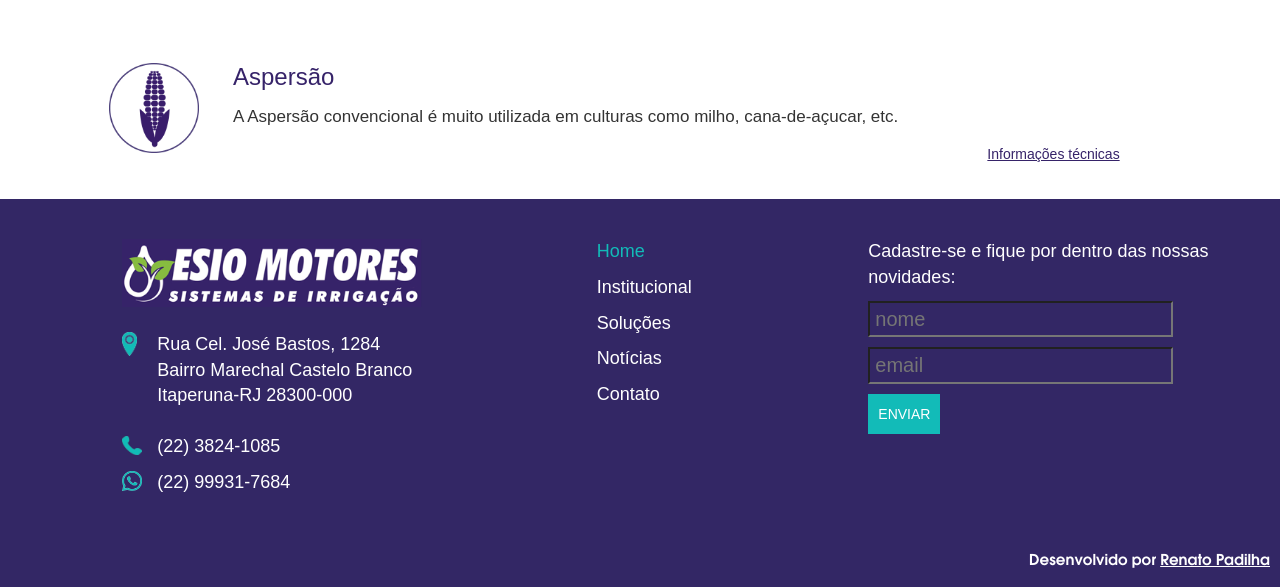
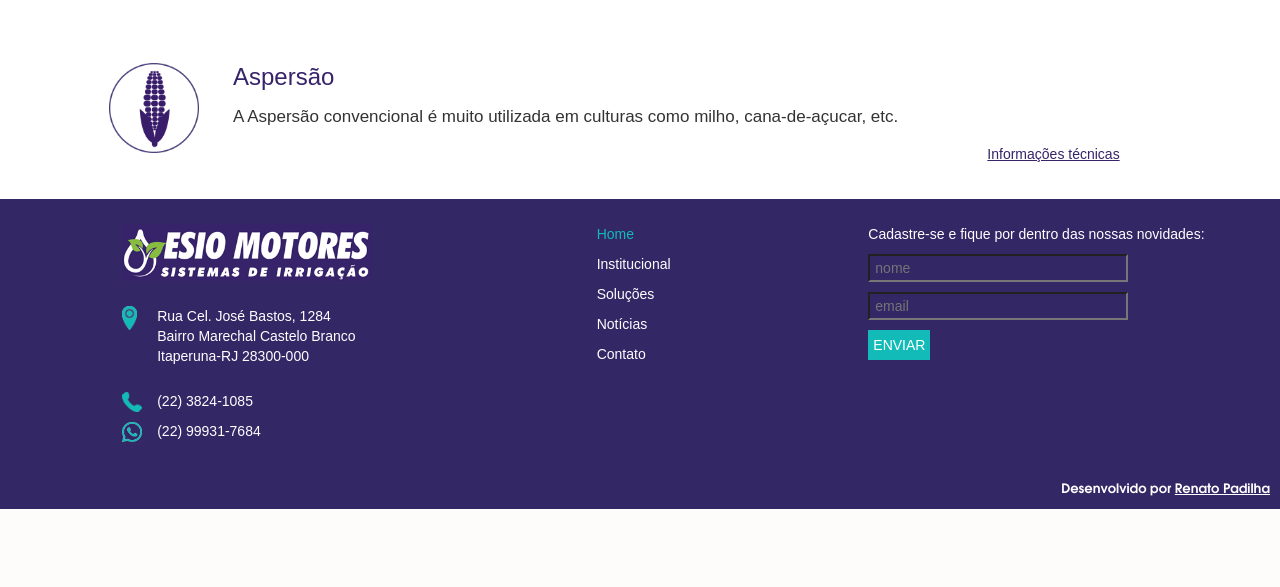
Before and after one commit to rpadilha/esio, a Django app: page /solucoes/ in a window 1280 px wide. Shown: the part 827-1414 px from the top of the page. After the commit the page ends 1336 px from the top, so only its background shows below. Run offline with Django 3.2, Linux system fonts and the light colour scheme; some libraries are stand-ins or nearby versions.

Commit message:
Revision v8 -  Adjusting FOOTER font size

```diff
--- a/esiomotores/core/static/css/inside_styles.css
+++ b/esiomotores/core/static/css/inside_styles.css
@@ -19,28 +19,28 @@ Cinza Claro Últimas Notícias -> rgb(124,124,124)
 #hero-about {
     background: url("../img/01-hero_bg.jpg") center center no-repeat;
     background-size: cover;
-    display: table;
+    display: block;
     width: 100%;
     box-shadow: inset 0 0 100px #000;
 }
 #hero-solutions {
     background: url("../img/02-hero_bg.jpg") center center no-repeat;
     background-size: cover;
-    display: table;
+    display: block;
     width: 100%;
     box-shadow: inset 0 0 100px #000;
 }
 #hero-contact {
     background: url("../img/04-hero_bg.jpg") center center no-repeat;
     background-size: cover;
-    display: table;
+    display: block;
     width: 100%;
     box-shadow: inset 0 0 100px #000;
 }
 #hero-blog {
     background: url("../img/03-hero_bg.jpg") center center no-repeat;
     background-size: cover;
-    display: table;
+    display: block;
     width: 100%;
     box-shadow: inset 0 0 100px #000;
 }
--- a/esiomotores/core/static/css/styles.css
+++ b/esiomotores/core/static/css/styles.css
@@ -208,7 +208,7 @@ body {
     text-decoration: none;
     color: white;
 }
-.footer p {
+.footer #main-footer p {
     text-align: left;
 }
 .footer form {
@@ -230,7 +230,7 @@ body {
 .footer > .row > #register > p {
     color: rgb(18,187,184);
 }
-.footer > #developed {
+.footer #developed {
     font-family: HeroStd;
     text-align: right;
 }
@@ -327,11 +327,10 @@ body {
     }
 /* ==================== FOOTER ==================== */
     .footer > #main-footer {
-        padding-top: 40px;
-        padding-bottom: 15px;
+        padding-top: 25px;
     }
     .footer p {
-        font-size: 18px;
+        font-size: 14px;
     }
     .footer #links {
         padding-left: 0;
@@ -347,21 +346,21 @@ body {
         width: 15px;
     }
     .footer input {
-        width: 305px;
+        width: 260px;
         margin-bottom: 10px;
         padding: 2px 5px;
-        font-size: 20px;
+        font-size: 14px;
     }
     .footer button {
-        padding: 10px;
+        padding: 5px;
     }
     .footer > .row #logo {
-        width: 300px;
+        width: 250px;
         padding-bottom: 25px;
     }
     .footer > #developed {
-        font-size: 15px;
-        padding: 0 10px 15px 0;
+        font-size: 13px;
+        padding: 0 10px 10px 0;
     }
     .footer #add-content {
         padding-bottom: 15px;
@@ -486,10 +485,9 @@ body {
 /* ==================== FOOTER ==================== */
     .footer > #main-footer {
         padding-top: 25px;
-        padding-bottom: 25px;
     }
     .footer p {
-        font-size: 16px;
+        font-size: 14px;
     }
     .footer #add-content {
         padding-bottom: 0;
@@ -504,19 +502,19 @@ body {
         width: 15px;
     }
     .footer input {
-        width: 300px;
+        width: 260px;
         margin-bottom: 10px;
         padding: 6px 3px;
     }
     .footer button {
-        padding: 6px 4px;
+        padding: 4px;
     }
     .footer > .row #logo {
-        width: 250px;
+        width: 230px;
         padding-bottom: 25px;
     }
     .footer > #developed {
-        font-size: 13px;
+        font-size: 12px;
         padding: 0 10px 15px 0;
     }
 }
@@ -613,7 +611,7 @@ body {
         padding: 5px 2px;
     }
     .footer button {
-        padding: 6px 4px;
+        padding: 4px;
     }
     .footer #register {
         padding-bottom: 20px;
```
